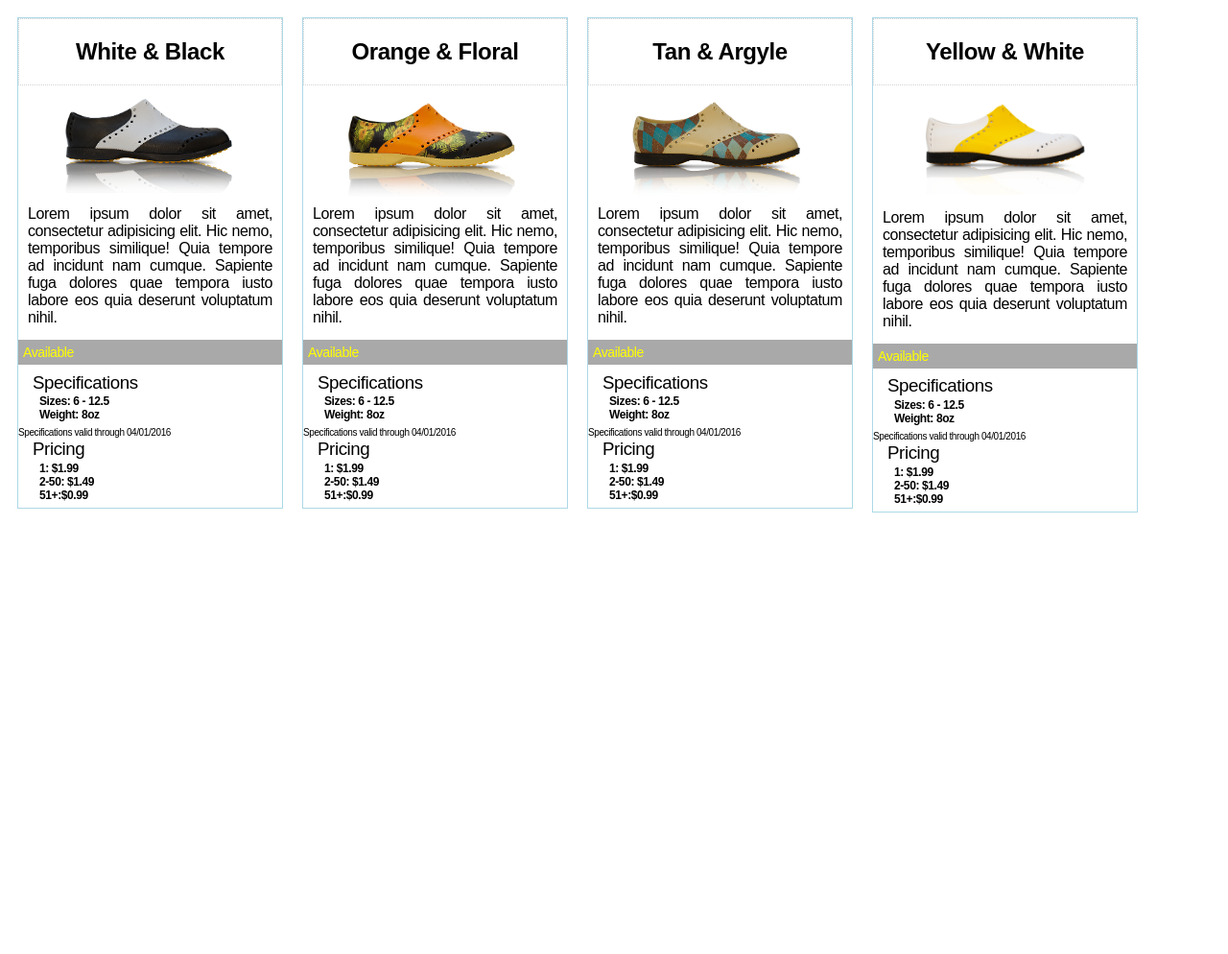
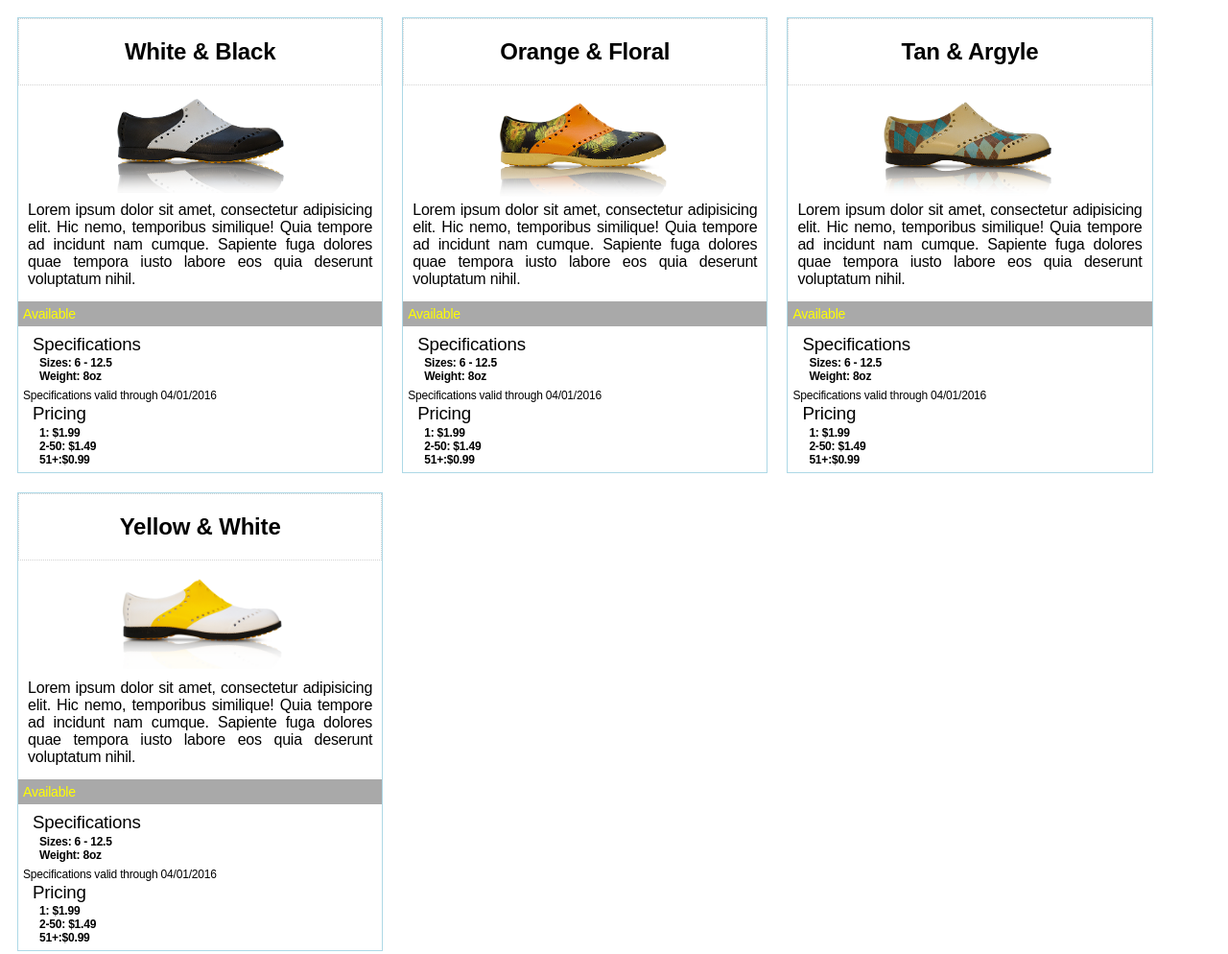
Before and after one commit to nss-evening-cohort-3/static-web-html-css-quiz-csbarrett1, a plain HTML site: page index.html in a window 1280 px wide. Shown: the whole page at 96% size. Before the commit the page ends 800 px from the top, so only its background shows below. Drawn offline with Linux system fonts and the light colour scheme.

Commit message:
second commit

```diff
--- a/index.html
+++ b/index.html
@@ -7,15 +7,15 @@
 </head>
 <body>
   <article>
-    <header id="title">
+    <header class="title">
       <h1>White & Black</h1>
     </header>
     <section>
-      <div id="image"><img src="bw.png" alt=""></div>
-      <span id="description">
+      <div class="image"><img src="images/bw.png" alt=""></div>
+      <span class="description">
         <p>Lorem ipsum dolor sit amet, consectetur adipisicing elit. Hic nemo, temporibus similique! Quia tempore ad incidunt nam cumque. Sapiente fuga dolores quae tempora iusto labore eos quia deserunt voluptatum nihil.</p>
       </span>
-      <span id="availability">
+      <span class="availability">
         <p>Available</p>
       </span>
     </section>
@@ -49,15 +49,15 @@
     </section>
   </article>
   <article>
-    <header id="title">
+    <header class="title">
       <h1>Orange & Floral</h1>
     </header>
     <section>
-      <div id="image"><img src="floral.png" alt=""></div>
-      <span id="description">
+      <div class="image"><img src="images/floral.png" alt=""></div>
+      <span class="description">
         <p>Lorem ipsum dolor sit amet, consectetur adipisicing elit. Hic nemo, temporibus similique! Quia tempore ad incidunt nam cumque. Sapiente fuga dolores quae tempora iusto labore eos quia deserunt voluptatum nihil.</p>
       </span>
-      <span id="availability">
+      <span class="availability">
         <p>Available</p>
       </span>
     </section>
@@ -91,15 +91,15 @@
     </section>
   </article>
   <article>
-    <header id="title">
+    <header class="title">
       <h1>Tan & Argyle</h1>
     </header>
     <section>
-      <div id="image"><img src="checkered.png" alt=""></div>
-      <span id="description">
+      <div class="image"><img src="images/checkered.png" alt=""></div>
+      <span class="description">
         <p>Lorem ipsum dolor sit amet, consectetur adipisicing elit. Hic nemo, temporibus similique! Quia tempore ad incidunt nam cumque. Sapiente fuga dolores quae tempora iusto labore eos quia deserunt voluptatum nihil.</p>
       </span>
-      <span id="availability">
+      <span class="availability">
         <p>Available</p>
       </span>
     </section>
@@ -133,15 +133,15 @@
     </section>
   </article>
   <article>
-    <header id="title">
+    <header class="title">
       <h1>Yellow & White</h1>
     </header>
     <section>
-      <div id="image"><img src="bowling.png" alt=""></div>
-      <span id="description">
+      <div class="image"><img src="images/bowling.png" alt=""></div>
+      <span class="description">
         <p>Lorem ipsum dolor sit amet, consectetur adipisicing elit. Hic nemo, temporibus similique! Quia tempore ad incidunt nam cumque. Sapiente fuga dolores quae tempora iusto labore eos quia deserunt voluptatum nihil.</p>
       </span>
-      <span id="availability">
+      <span class="availability">
         <p>Available</p>
       </span>
     </section>
--- a/styles.css
+++ b/styles.css
@@ -1,32 +1,35 @@
 html {
   font-family: Arial, sans-serif;
-  letter-spacing: -.4px;
+  letter-spacing: -.2px;
 }
 
 article {
   border: 1px solid lightblue;
-  width: 275px;
+  width: 30%;
   margin: 10px;
   float: left;
 }
 
-#title {
+.title {
   border: 1px dotted lightgray;
   text-align: center;
 }
 
-#image > img {
-  width: 190px;
-  margin: 5px 15%;
+.image > img {
+  max-width: 190px;
+  margin: 5px;
+  margin-right: auto;
+  margin-left: auto;
+  display: block;
 }
 
-#description > p {
+.description > p {
   text-align: justify;
   margin: 0 10px;
 
 }
 
-#availability > p {
+.availability > p {
   background-color: darkgray;
   padding: 5px;
   color: yellow;
@@ -50,7 +53,7 @@ h3 {
 }
 
 .info > footer {
-  font-size: 10px;
-  margin-left: -15px;
+  font-size: 12px;
+  margin-left: -10px;
   margin-bottom: -7px;
 }
```
Also changed, not shown: images/bowling.png (added), images/bw.png (added), images/checkered.png (added), images/floral.png (added).
